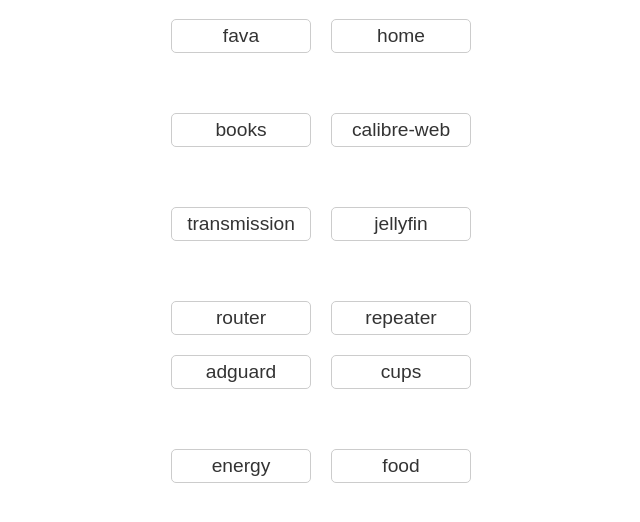
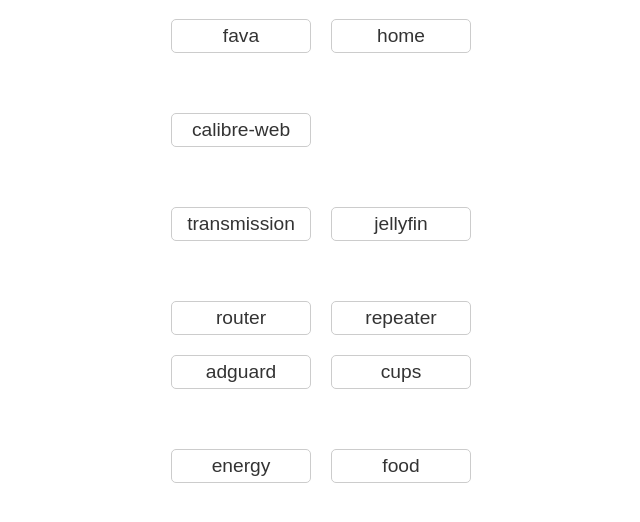
Before and after one commit to carderne/homeserver, a plain HTML site: page caddy/conf/index.html in a window 1280 px wide. Shown: the whole page, without its empty margins (319-959 px from the left). Drawn offline with Linux system fonts and the light colour scheme.

```diff
--- a/caddy/conf/index.html
+++ b/caddy/conf/index.html
@@ -43,8 +43,8 @@ a:hover {
   <p><a class="li" data-href="8123">home</a></p>
   <p class="sep"></p>
   <p class="sep"></p>
-  <p><a class="li" data-href="80/books">books</a></p>
   <p><a class="li" data-href="5002">calibre-web</a></p>
+  <p></p>
   <p class="sep"></p>
   <p class="sep"></p>
   <p><a class="li" data-href="5004">transmission</a></p>
```
Also changed, not shown: 1 other file.
